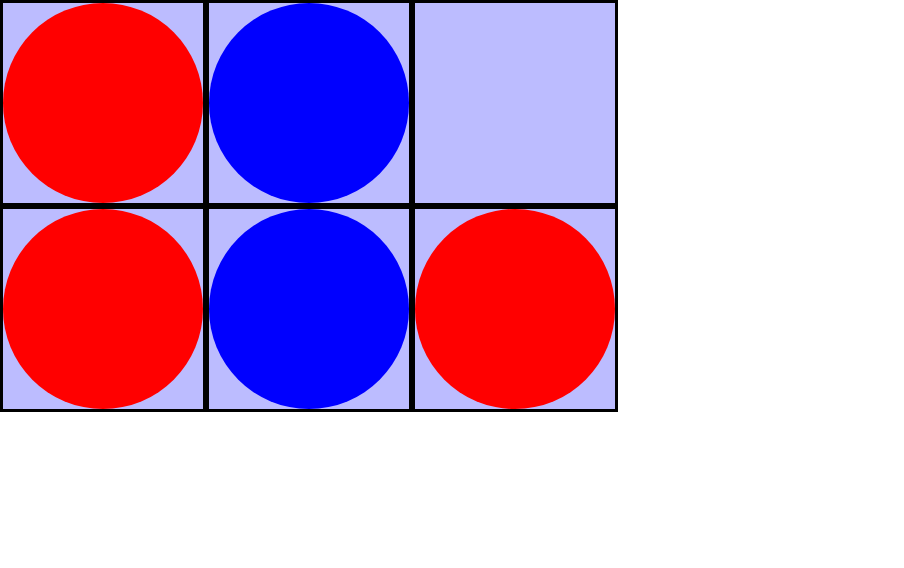
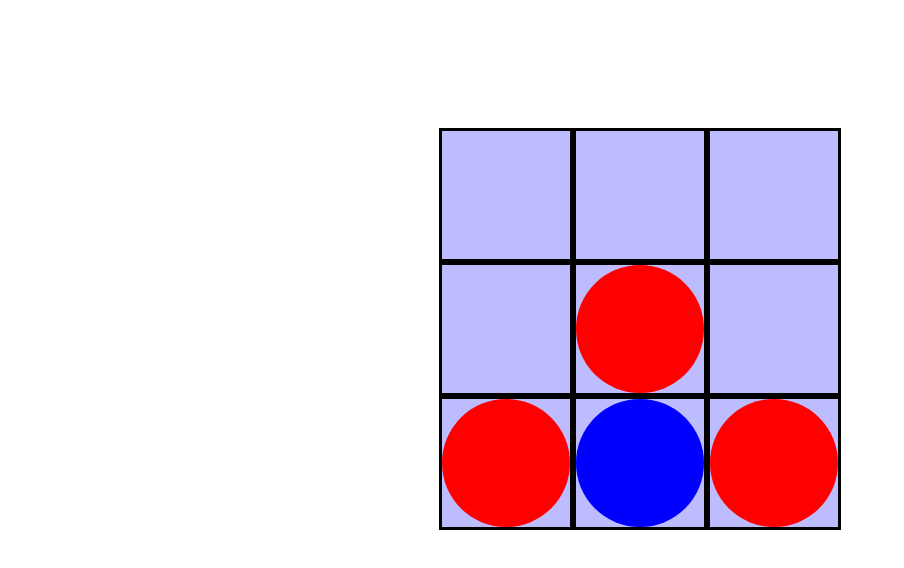
Before and after one commit to BiplopDey/conncect4-front, a React (Create React App) app: page / in a window 1280 px wide. Shown: the top 568 px of the page, without its empty margins (0-904 px from the left). Built offline with nearby package versions, Linux system fonts and the light colour scheme.

Commit message:
add table

```diff
--- a/src/App.js
+++ b/src/App.js
@@ -1,13 +1,9 @@
 import "./App.css";
-import Row from "./components/row";
 import Table from "./components/table";
+import Connect4 from "./pages/connect4";
 
 function App() {
-  return (
-    <div className="App">
-      <Table></Table>
-    </div>
-  );
+  return <Connect4></Connect4>;
 }
 
 export default App;
--- a/src/components/cell.css
+++ b/src/components/cell.css
@@ -1,8 +1,7 @@
 .cell {
-  width: 200px;
-  height: 200px;
+  width: 10vw;
+  height: 10vw;
   color: red;
   border: 3px solid black;
   background-color: rgba(0, 0, 255, 0.262);
-  display: inline-block;
 }
--- a/src/components/cell.js
+++ b/src/components/cell.js
@@ -3,13 +3,17 @@ import Token from "./token";
 import { player } from "./player";
 import { cellState } from "./state";
 
-export default function Cell({ state, column }) {
-  if (state === cellState.empty) return <div className="cell"></div>;
-
-  const color = state === player.player1 ? "red" : "blue";
+export default function Cell({ state, onClick }) {
   return (
-    <div className="cell">
-      <Token color={color}></Token>
+    <div className="cell" onClick={onClick}>
+      {isEmpty(state) ? (
+        <></>
+      ) : (
+        <Token color={isPlayer1(state) ? "red" : "blue"}></Token>
+      )}
     </div>
   );
 }
+
+const isEmpty = (state) => state === cellState.empty;
+const isPlayer1 = (state) => state === cellState.player.player1;
--- a/src/components/row.js
+++ b/src/components/row.js
@@ -2,10 +2,19 @@ import "./row.css";
 import Cell from "./cell";
 
 export default function Row({ cells }) {
+  const func = (index) => {
+    console.log(index);
+  };
   return (
     <div className="row">
       {cells.map((state, index) => (
-        <Cell key={index} column={index} state={state}></Cell>
+        <Cell
+          key={index}
+          onClick={() => {
+            func(index);
+          }}
+          state={state}
+        ></Cell>
       ))}
     </div>
   );
--- a/src/components/table.css
+++ b/src/components/table.css
@@ -1,3 +1,7 @@
 .table {
-  width: 300px;
+  display: flex;
+  flex-direction: column;
+  align-items: center;
+  justify-content: center;
+  margin: 10vw;
 }
--- a/src/components/table.js
+++ b/src/components/table.js
@@ -1,14 +1,13 @@
+import "./table.css";
 import Row from "./row";
 import { cellState } from "./state";
 
-export default function Table() {
-  const player1 = cellState.player.player1;
-  const player2 = cellState.player.player2;
-  const empty = cellState.empty;
+export default function Table({ table }) {
   return (
     <div className="table">
-      <Row cells={[player1, player2, empty]}></Row>
-      <Row cells={[player1, player2, player1]}></Row>
+      {table.map((row, index) => (
+        <Row key={index} cells={row}></Row>
+      ))}
     </div>
   );
 }
--- a/src/components/token.css
+++ b/src/components/token.css
@@ -1,6 +1,6 @@
 .token {
-  width: 200px;
-  height: 200px;
+  width: 100%;
+  height: 100%;
   background: red;
   border-radius: 50%;
 }
--- /dev/null
+++ b/src/pages/connect4.js
@@ -0,0 +1,28 @@
+import { cellState } from "../components/state";
+import Table from "../components/table";
+
+const player1 = cellState.player.player1;
+const player2 = cellState.player.player2;
+const empty = cellState.empty;
+
+export default function Connect4() {
+  const rowSize = 3;
+  const response = {
+    table: [[1], [2, 1], [1]],
+    status: "PLAYING",
+  };
+  const columnTable = response.table;
+  return <Table table={mapColumnTableToRowTable(columnTable, rowSize)}></Table>;
+}
+
+const mapColumnTableToRowTable = (columnTable, rowSize) =>
+  [...Array(rowSize).keys()]
+    .reverse()
+    .map((rowIndex) => getRowOfColumnTable(columnTable, rowIndex));
+
+const getRowOfColumnTable = (columnTable, rowIndex) => [
+  ...columnTable.map((column) => getCellOfColumnOrEmptyCell(column, rowIndex)),
+];
+
+const getCellOfColumnOrEmptyCell = (column, rowIndex) =>
+  column.length > rowIndex ? column[rowIndex] : cellState.empty;
```
